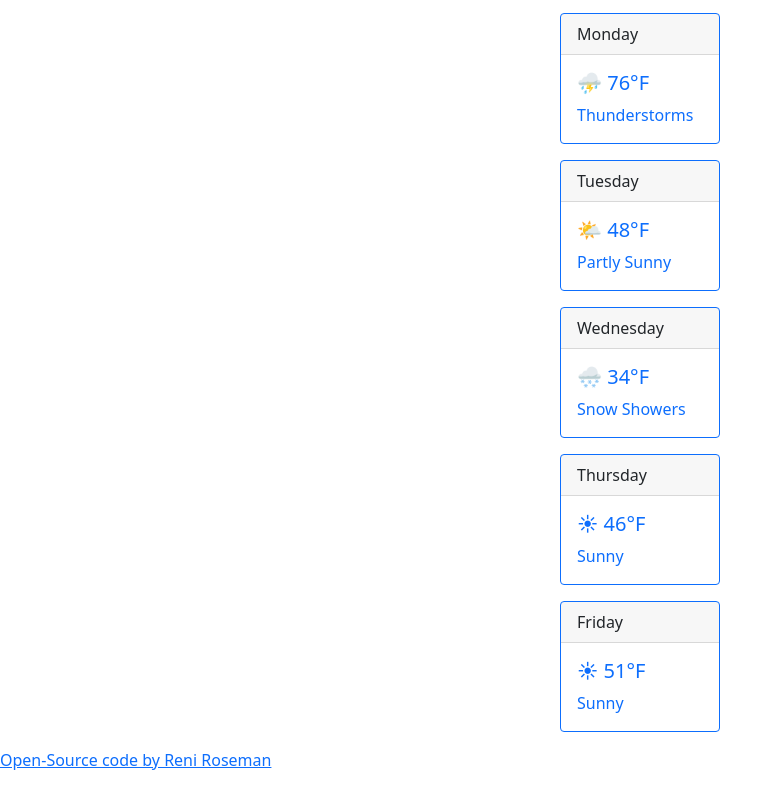
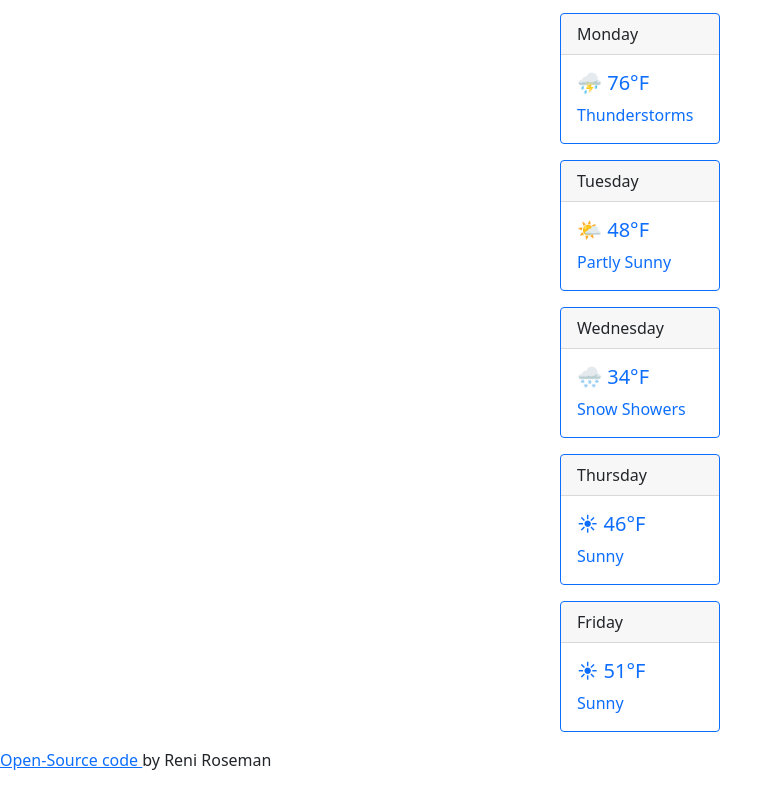
Before and after one commit to rroseman16/weather-app, a plain HTML site: page index.html in a window 1280 px wide. Shown: the part 361-1149 px from the top of the page, without its empty margins (0-783 px from the left). Drawn offline with nearby package versions, Linux system fonts and the light colour scheme.

Commit message:
Update index.html

```diff
--- a/index.html
+++ b/index.html
@@ -66,8 +66,9 @@
     </div>
   </div>
   <a href="https://github.com/rroseman16/weather-app" target="_blank">
-    <p>Open-Source code by Reni Roseman</p>
-  </a>
+    <p>Open-Source code
+  </a> by Reni Roseman</p>
+
   <script src="src/index.js"></script>
 </body>
 
```
